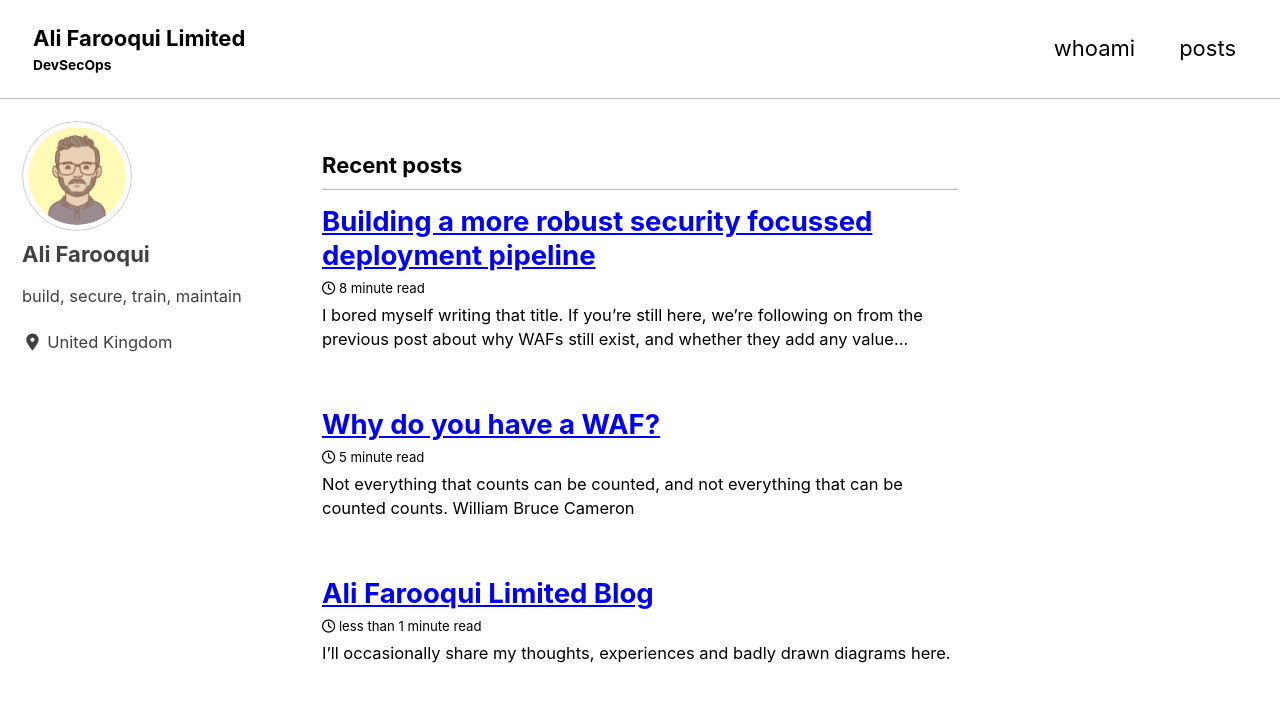
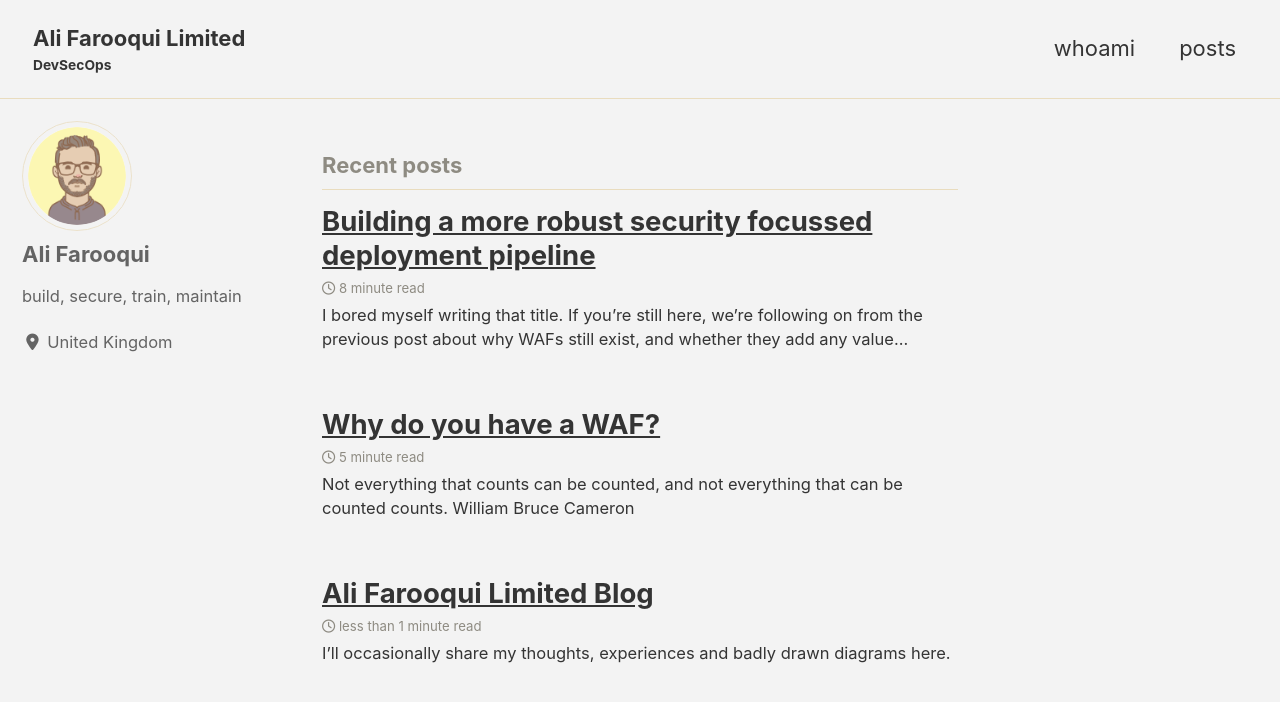
Before and after one commit to alimurtazafarooqui/alifarooqui.github.io, a Jekyll site: the page built from index.html, in a window 1280 px wide and 900 px high. Shown: the top 702 px of the window. Built offline with Jekyll 4.4.1, drawn with Linux system fonts in a browser that asks for light colours; cached includes are drawn as plain includes; nearby versions of some CDN libraries; the list of posts is cut into pages by our own code.

Commit message:
v3. theme

```diff
--- a/_config.yml
+++ b/_config.yml
@@ -1,6 +1,6 @@
 
 remote_theme: "mmistakes/minimal-mistakes@4.18.1"
-minimal_mistakes_skin    : "contrast" # "air", "aqua", "contrast", "dark", "dirt", "neon", "mint", "plum", "sunrise"
+minimal_mistakes_skin    : "dirt" # "air", "aqua", "contrast", "dark", "dirt", "neon", "mint", "plum", "sunrise"
 
 # Site Settings
 locale                   : "en-US"
```
Also changed, not shown: 1 other file.
